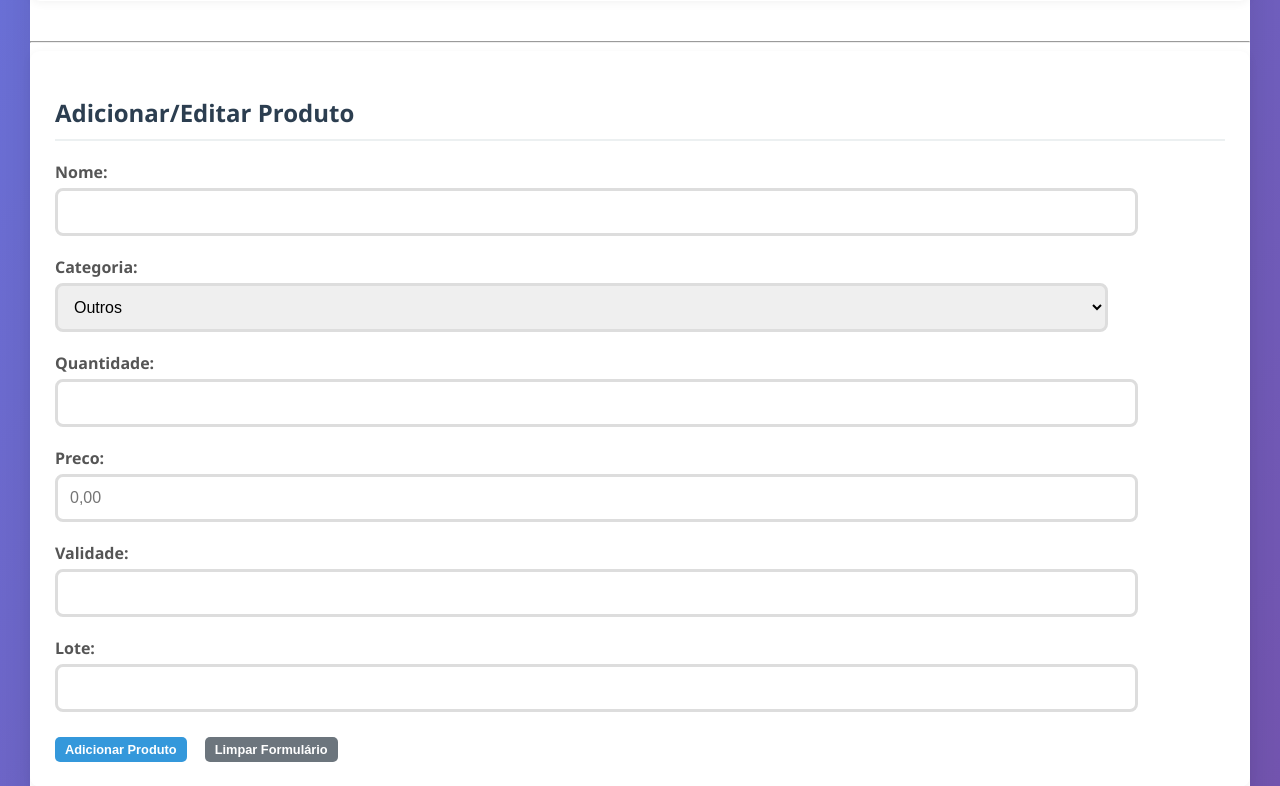
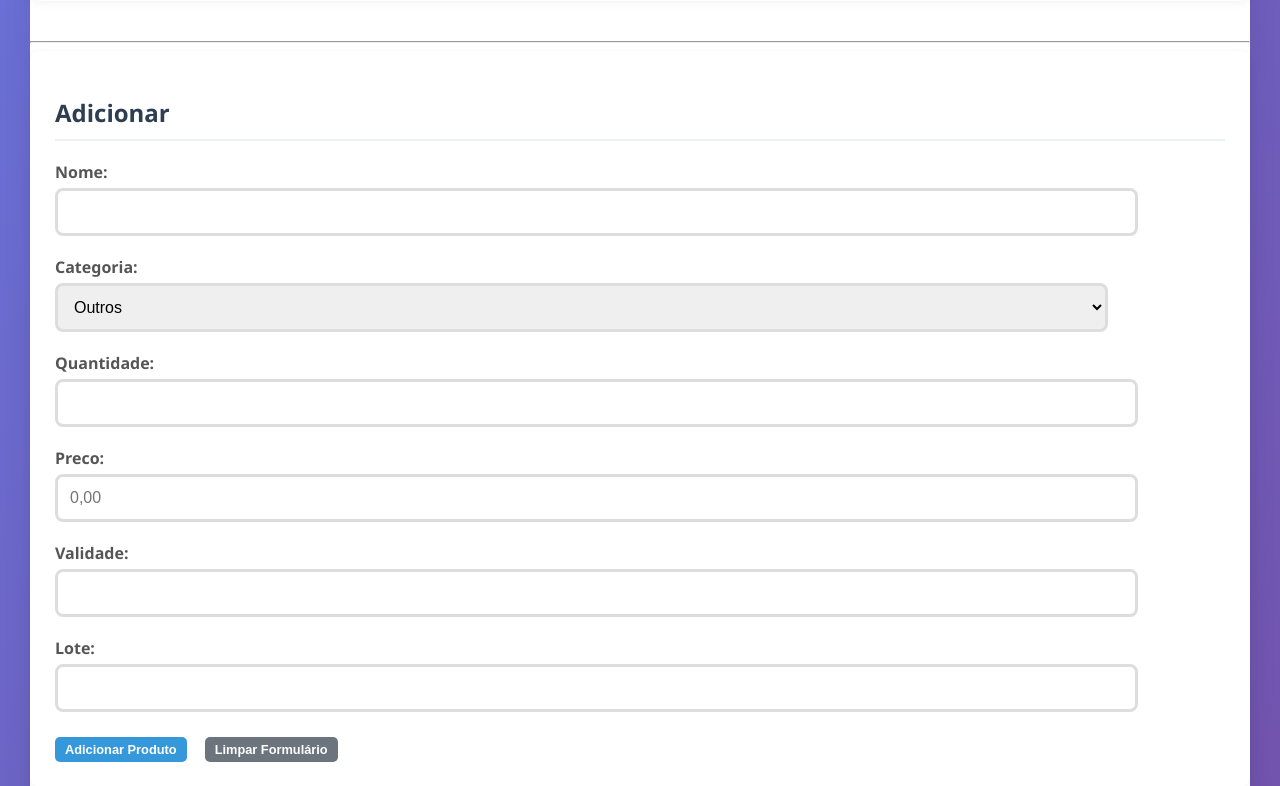
Before and after one commit to andrey199315/pi_django, a Django app: page / in a window 1280 px wide. Shown: the part 1023-1809 px from the top of the page. Run offline with Django 5.2, Linux system fonts and the light colour scheme; data that the repository does not hold is empty.

Commit message:
removido Editar Produto  do formulario de adicao

```diff
--- a/produtos/templates/home.html
+++ b/produtos/templates/home.html
@@ -12,7 +12,7 @@
       <form action="{% url 'produtos:cadastrar' %}" method="POST" id="productForm">
         {% csrf_token %}
       <div class="form-section">
-        <h2>Adicionar/Editar Produto</h2>
+        <h2>Adicionar</h2>
         <div class="form-group">
         {{form.nome.label_tag}} {{form.nome}}
         </div>
```
